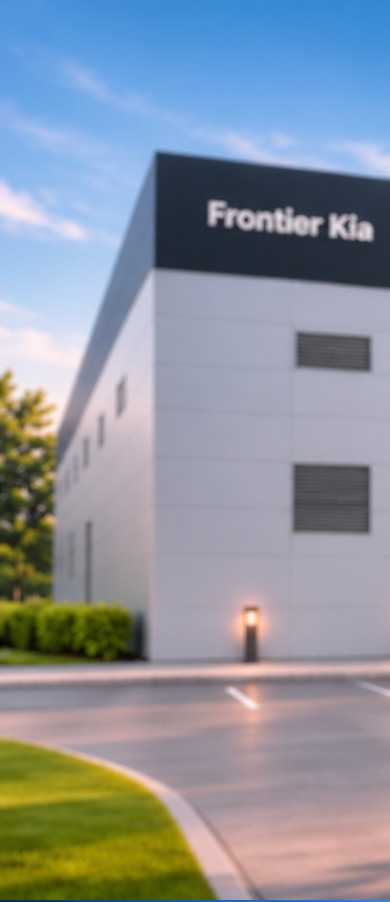
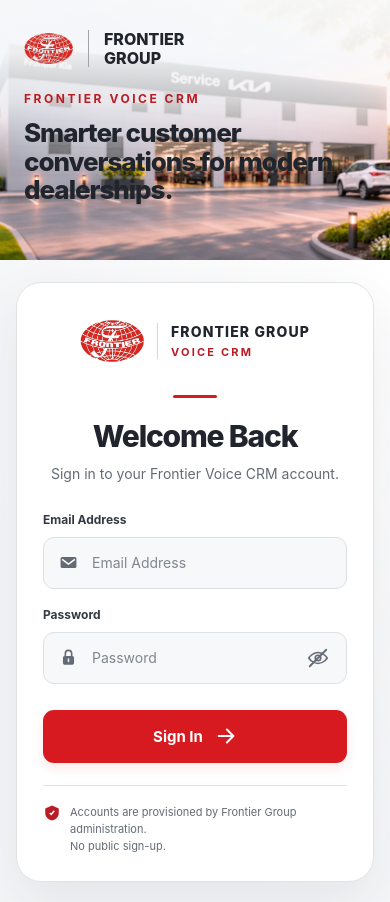
Before and after one commit to antnish1/AI-Voice-Agent, a Next.js app: page /login in a window 390 px wide. Shown: the top 902 px of the page. Built offline with nearby package versions, Linux system fonts and the light colour scheme.

Commit message:
Style responsive white charcoal red Kia split sign-in

```diff
--- a/src/app/login/login-design.css
+++ b/src/app/login/login-design.css
@@ -534,3 +534,43 @@
 
 /* Single static login backdrop; no carousel, timers or transition controls. */
 .fv-login-full-background .fv-static-login-background .fv-vehicle-viewport>img{display:block;width:100%;height:100%;object-fit:cover;object-position:center}
+
+/* Kia split login: static supplied photo, neutral surfaces, red accents. */
+.fv-login.fv-login-kia-split{--login-red:#D71920;--login-ink:#20242D;display:grid;grid-template-columns:minmax(0,1.08fr) minmax(0,1fr);min-height:100dvh;overflow:hidden;background:#F5F6F8;color:var(--login-ink);color-scheme:light}
+.fv-kia-hero{position:relative;min-width:0;min-height:100dvh;overflow:hidden;isolation:isolate;background:#F5F6F8}
+.fv-kia-photo{position:absolute;inset:0;width:100%;height:100%;object-fit:cover;object-position:44% center;z-index:-2}
+.fv-kia-hero:before{content:"";position:absolute;inset:0;z-index:-1;background:linear-gradient(180deg,rgba(250,250,250,.98) 0%,rgba(250,250,250,.94) 20%,rgba(250,250,250,.72) 39%,rgba(250,250,250,0) 66%)}
+.fv-kia-hero:after{content:"";position:absolute;right:-1px;top:0;bottom:0;width:clamp(12px,3vw,50px);background:linear-gradient(90deg,transparent,#F5F6F8);pointer-events:none}
+.fv-kia-copy{position:relative;padding:clamp(26px,5vw,76px);max-width:720px}
+.fv-kia-brand{display:flex;align-items:center;gap:15px;margin-bottom:clamp(22px,5vh,50px)}
+.fv-kia-brand img{width:68px;height:68px;object-fit:contain}
+.fv-kia-brand strong{border-left:1px solid #A1A1AA;padding-left:15px;font-size:20px;line-height:1.15;font-weight:850;color:var(--login-ink)}
+.fv-kia-overline{display:block;color:#B91C24;letter-spacing:.21em;font-weight:750;font-size:12px;margin-bottom:13px}
+.fv-kia-copy h2{font-size:clamp(28px,3.25vw,54px);line-height:1.1;letter-spacing:-.04em;max-width:590px;margin:0;font-weight:780;color:var(--login-ink)}
+.fv-kia-auth{display:flex;align-items:center;justify-content:center;min-width:0;padding:clamp(24px,4vw,65px);background:radial-gradient(ellipse at 100% 0,#fff,#F5F6F8 75%)}
+.fv-login-kia-split .fv-signin-card{display:flex;align-items:stretch;text-align:left;width:min(510px,100%);height:auto;min-height:0;max-height:none;overflow:visible;padding:clamp(26px,3.3vw,48px);background:#fff;color:var(--login-ink);border:1px solid #E0E2E6;border-radius:25px;box-shadow:0 20px 54px #20242d15;backdrop-filter:none}
+.fv-login-kia-split .fv-premium-brand{display:flex;align-items:center;justify-content:center;gap:13px}
+.fv-login-kia-split .fv-premium-brand img{width:64px;height:64px;object-fit:contain}
+.fv-login-kia-split .fv-premium-brand div{border-left:1px solid #D4D4D8;padding-left:13px;display:grid;gap:5px}
+.fv-login-kia-split .fv-premium-brand strong{font-size:14px;color:var(--login-ink);letter-spacing:.08em;font-weight:800}
+.fv-login-kia-split .fv-premium-brand span{font-size:11px;color:#B91C24;letter-spacing:.2em;font-weight:750}
+.fv-login-kia-split .fv-premium-rule{width:44px;height:3px;border-radius:4px;background:var(--login-red);margin:22px auto}
+.fv-login-kia-split .fv-signin-card h1{font-size:clamp(30px,3vw,43px);line-height:1.12;letter-spacing:-.04em;text-align:center;color:var(--login-ink);margin:0 0 9px;font-weight:800}
+.fv-login-kia-split .fv-signin-subtitle{text-align:center;color:#646B75;font-size:14px;line-height:1.5;margin:0 0 28px}
+.fv-login-kia-split .fv-login-form{gap:10px}
+.fv-login-kia-split .fv-premium-label{font-size:12px;color:#343943;font-weight:650}
+.fv-login-kia-split .fv-input-wrap{height:52px;min-height:52px;background:#F7F8F9;border:1px solid #DDE0E5;border-radius:11px;box-shadow:none;margin-bottom:8px}
+.fv-login-kia-split .fv-input-wrap:focus-within{border-color:#D71920;box-shadow:0 0 0 3px #D7192015}
+.fv-login-kia-split .fv-input-wrap input{color:#20242D!important;padding:12px 44px 12px 48px!important;font-size:14px!important;caret-color:#20242D}
+.fv-login-kia-split .fv-input-wrap input::placeholder{color:#737984}
+.fv-login-kia-split .fv-input-wrap input:-webkit-autofill{-webkit-text-fill-color:#20242D!important;box-shadow:0 0 0 1000px #F7F8F9 inset!important}
+.fv-login-kia-split .fv-input-wrap>svg{left:15px;color:#646B75;width:19px;height:19px}
+.fv-login-kia-split .fv-password-eye{color:#646B75}
+.fv-login-kia-split .fv-password-eye:hover{color:#B91C24}
+.fv-login.fv-login-kia-split .fv-submit{height:53px;background:#D71920!important;border:0;color:white;border-radius:11px;margin-top:8px;font-size:15px;font-weight:750;box-shadow:0 5px 12px #D719201A}
+.fv-login.fv-login-kia-split .fv-submit:hover:not(:disabled){background:#B91C24!important;filter:none}
+.fv-login-kia-split .fv-access-note{justify-content:flex-start;gap:9px;padding-top:18px;margin-top:22px;border-top:1px solid #E0E2E6;color:#646B75;font-size:11px;line-height:1.55}
+.fv-login-kia-split .fv-access-note svg{color:#B91C24;width:18px;height:18px}
+.fv-login-kia-split .fv-submit:focus-visible,.fv-login-kia-split .fv-password-eye:focus-visible{outline:2px solid #B91C24;outline-offset:3px}
+@media(max-width:800px){.fv-login.fv-login-kia-split{grid-template-columns:1fr;overflow:visible}.fv-kia-hero{min-height:260px}.fv-kia-copy{padding:24px}.fv-kia-brand{margin-bottom:18px}.fv-kia-brand img{width:49px;height:49px}.fv-kia-brand strong{font-size:16px}.fv-kia-copy h2{max-width:480px;font-size:clamp(26px,5vw,35px)}.fv-kia-hero:after{display:none}.fv-kia-photo{object-position:center 60%}.fv-kia-auth{padding:22px 16px 34px}.fv-login-kia-split .fv-signin-card{max-width:460px;padding:26px}}
+@media(min-width:801px) and (max-height:650px){.fv-kia-auth{padding:20px}.fv-login-kia-split .fv-signin-card{padding:23px 30px}.fv-login-kia-split .fv-premium-rule{margin:12px auto}.fv-login-kia-split .fv-signin-subtitle{margin-bottom:17px}.fv-login-kia-split .fv-access-note{margin-top:14px;padding-top:12px}}
```
